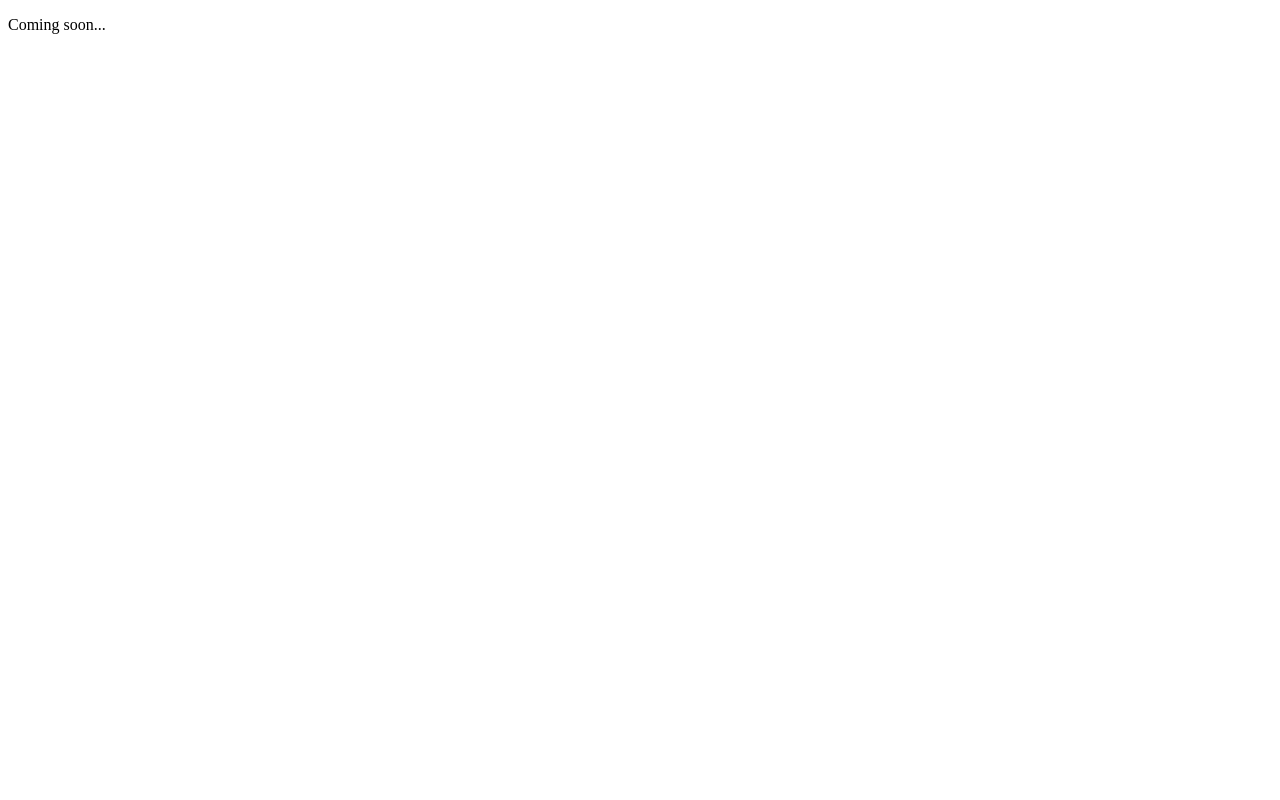
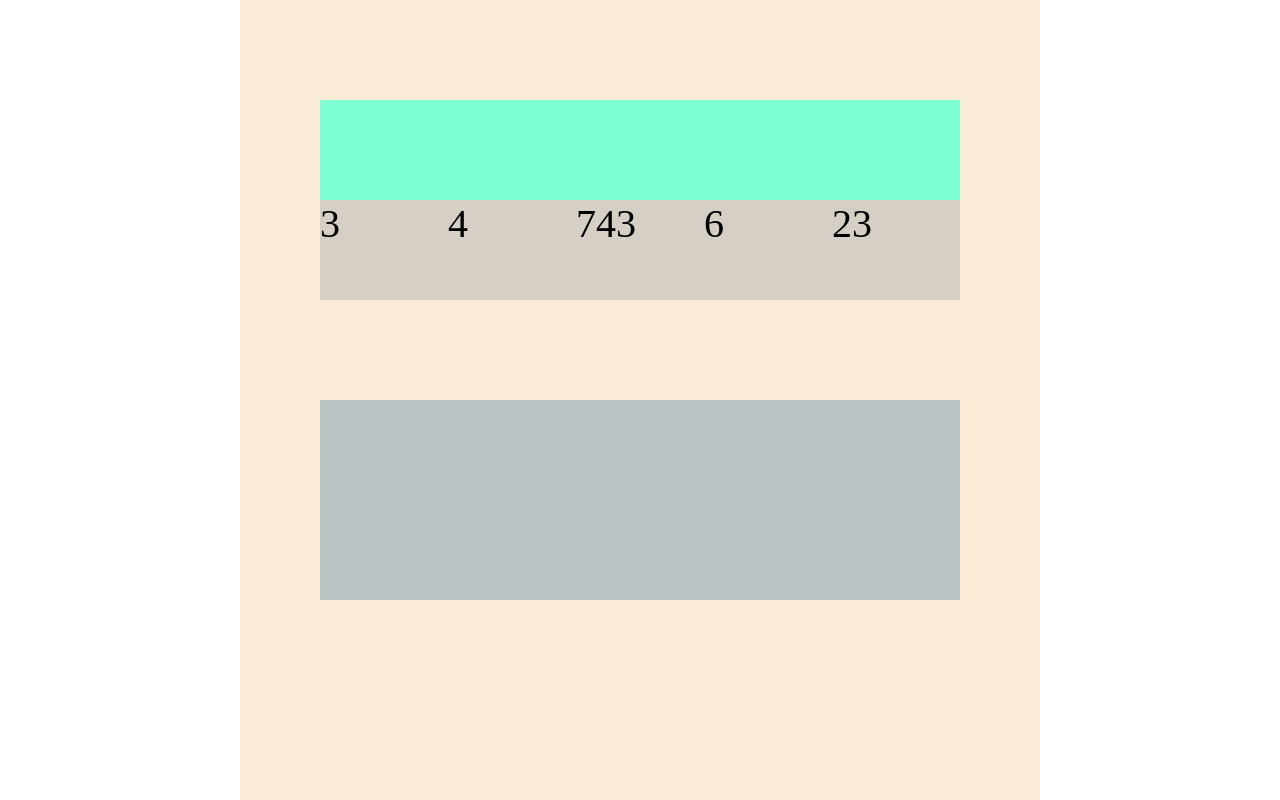
Before and after one commit to mywebsitearchive/solv8, a plain HTML site: page index.html in a window 1280 px wide. Shown: the top 800 px of the page. Drawn offline with Linux system fonts and the light colour scheme.

Commit message:
test layout

```diff
--- a/index.html
+++ b/index.html
@@ -3,11 +3,52 @@
     <head>
 	<meta charset="utf-8">
         <style>
-
+body{
+    margin: auto;
+}
+#container{
+    overflow: auto;
+    margin: auto;
+    width: 800px;
+    height: 1500px;
+    background-color: antiquewhite;
+}
+.smallcontainer{
+    margin: auto;
+    width: 80%;
+    height: 200px;
+    margin-top: 100px;
+    background-color: rgb(185, 195, 195);
+}
+.widebox{
+    float: left;
+    width: 100%;
+    height: 50%;
+    background-color: aquamarine;
+}
+.tinybox{
+    float: left;
+    background-color: rgb(214, 207, 197);
+    width: 20%;
+    height: 50%;
+}
+.widebox, .tinybox{
+    font-size: 40px;
+}
         </style>
     </head>
     <body>
-<p>Coming soon...</p>
+<div id="container">
+    <div class="smallcontainer">
+        <div class="widebox"></div>
+        <div class="tinybox">3</div>
+        <div class="tinybox">4</div>
+        <div class="tinybox">743</div>
+        <div class="tinybox">6</div>
+        <div class="tinybox">23</div>
+    </div>
+    <div class="smallcontainer"></div>
+</div>
         <script>
 
         </script>
```
